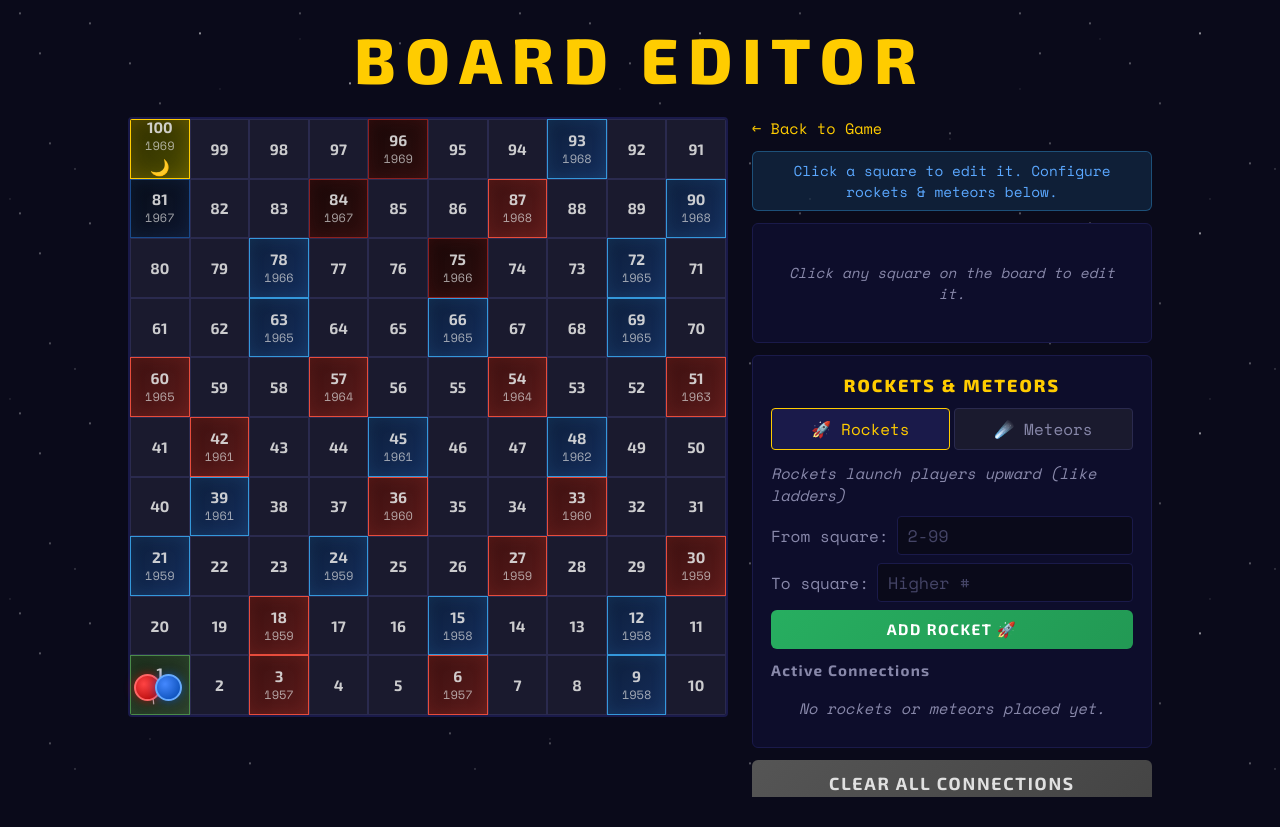
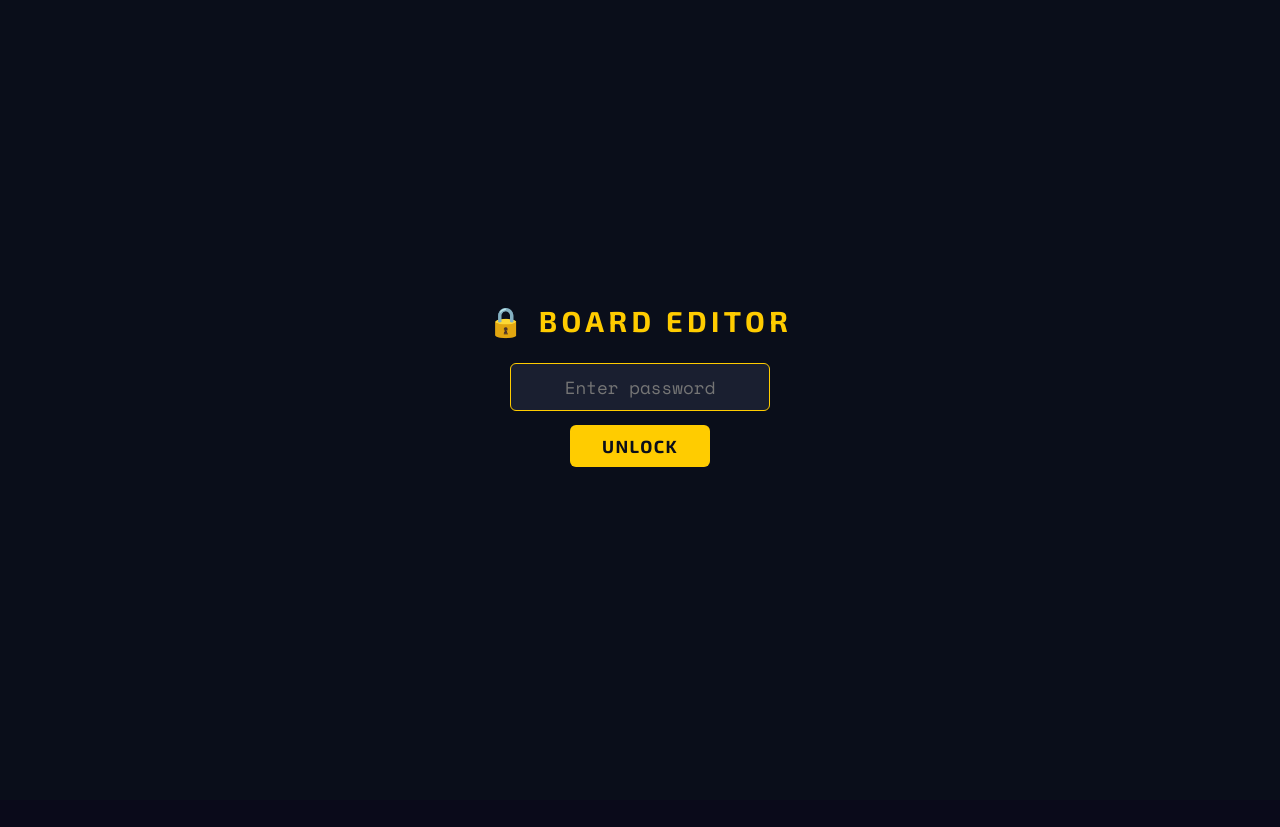
Before and after one commit to CryptoWombat/SR-SNL, a website: page admin.html in a window 1280 px wide. After the commit the page ends 800 px from the top, so only its background shows below. Drawn offline with nearby package versions, Linux system fonts and the light colour scheme.

Commit message:
Add password protection to admin editor page
Made-with: Cursor

```diff
--- a/admin.html
+++ b/admin.html
@@ -275,17 +275,82 @@
 
       header h1 { font-size: 1.2rem; }
     }
+    #auth-gate {
+      position: fixed;
+      inset: 0;
+      z-index: 10000;
+      display: flex;
+      flex-direction: column;
+      align-items: center;
+      justify-content: center;
+      background: var(--bg-dark, #0a0e1a);
+      font-family: var(--font-display, 'Exo 2', sans-serif);
+    }
+
+    #auth-gate h2 {
+      font-size: 1.8rem;
+      color: #ffcc00;
+      letter-spacing: 0.15em;
+      margin-bottom: 24px;
+    }
+
+    #auth-gate input {
+      font-family: var(--font-mono, 'Space Mono', monospace);
+      font-size: 1.1rem;
+      padding: 10px 16px;
+      border-radius: 6px;
+      border: 1px solid #555;
+      background: #1a1f30;
+      color: #e0e0e0;
+      width: 260px;
+      text-align: center;
+      outline: none;
+    }
+
+    #auth-gate input:focus { border-color: #ffcc00; }
+
+    #auth-gate button {
+      margin-top: 14px;
+      font-family: var(--font-display, 'Exo 2', sans-serif);
+      font-size: 1.1rem;
+      font-weight: 700;
+      padding: 10px 32px;
+      border-radius: 6px;
+      border: none;
+      background: #ffcc00;
+      color: #0a0e1a;
+      cursor: pointer;
+      letter-spacing: 0.08em;
+    }
+
+    #auth-gate button:hover { background: #ffd633; }
+
+    #auth-gate .auth-error {
+      color: #ff4444;
+      margin-top: 12px;
+      font-size: 0.95rem;
+      min-height: 1.2em;
+    }
+
+    .admin-locked { display: none !important; }
   </style>
 </head>
 <body>
+  <div id="auth-gate">
+    <h2>🔒 BOARD EDITOR</h2>
+    <input type="password" id="auth-password" placeholder="Enter password" autofocus>
+    <button id="auth-submit">UNLOCK</button>
+    <div class="auth-error" id="auth-error"></div>
+  </div>
+
   <div id="stars"></div>
   <div id="stars2"></div>
 
-  <header>
+  <header class="admin-locked">
     <h1>BOARD EDITOR</h1>
   </header>
 
-  <div class="admin-layout">
+  <div class="admin-layout admin-locked">
     <div class="board-wrapper">
       <div class="admin-board-container board-container">
         <div id="board" class="board-grid"></div>
@@ -407,6 +472,43 @@
   <button id="roll-btn" style="display:none;"></button>
   <button id="reset-btn" style="display:none;"></button>
   <div class="dice-section" style="display:none;"></div>
+
+  <script>
+    const PASS_HASH = "f7622e6423c6f491fb0b10937838b228be09cc03a192d511c643f8a017732de2";
+
+    async function sha256(text) {
+      const data = new TextEncoder().encode(text);
+      const buf = await crypto.subtle.digest("SHA-256", data);
+      return Array.from(new Uint8Array(buf)).map(b => b.toString(16).padStart(2, "0")).join("");
+    }
+
+    async function tryUnlock() {
+      const pw = document.getElementById("auth-password").value;
+      const hash = await sha256(pw);
+      if (hash === PASS_HASH) {
+        sessionStorage.setItem("admin_auth", "1");
+        revealAdmin();
+      } else {
+        document.getElementById("auth-error").textContent = "Incorrect password";
+        document.getElementById("auth-password").value = "";
+        document.getElementById("auth-password").focus();
+      }
+    }
+
+    function revealAdmin() {
+      document.getElementById("auth-gate").remove();
+      document.querySelectorAll(".admin-locked").forEach(el => el.classList.remove("admin-locked"));
+    }
+
+    if (sessionStorage.getItem("admin_auth") === "1") {
+      revealAdmin();
+    } else {
+      document.getElementById("auth-submit").addEventListener("click", tryUnlock);
+      document.getElementById("auth-password").addEventListener("keydown", e => {
+        if (e.key === "Enter") tryUnlock();
+      });
+    }
+  </script>
 
   <script src="game.js"></script>
   <script>
```
